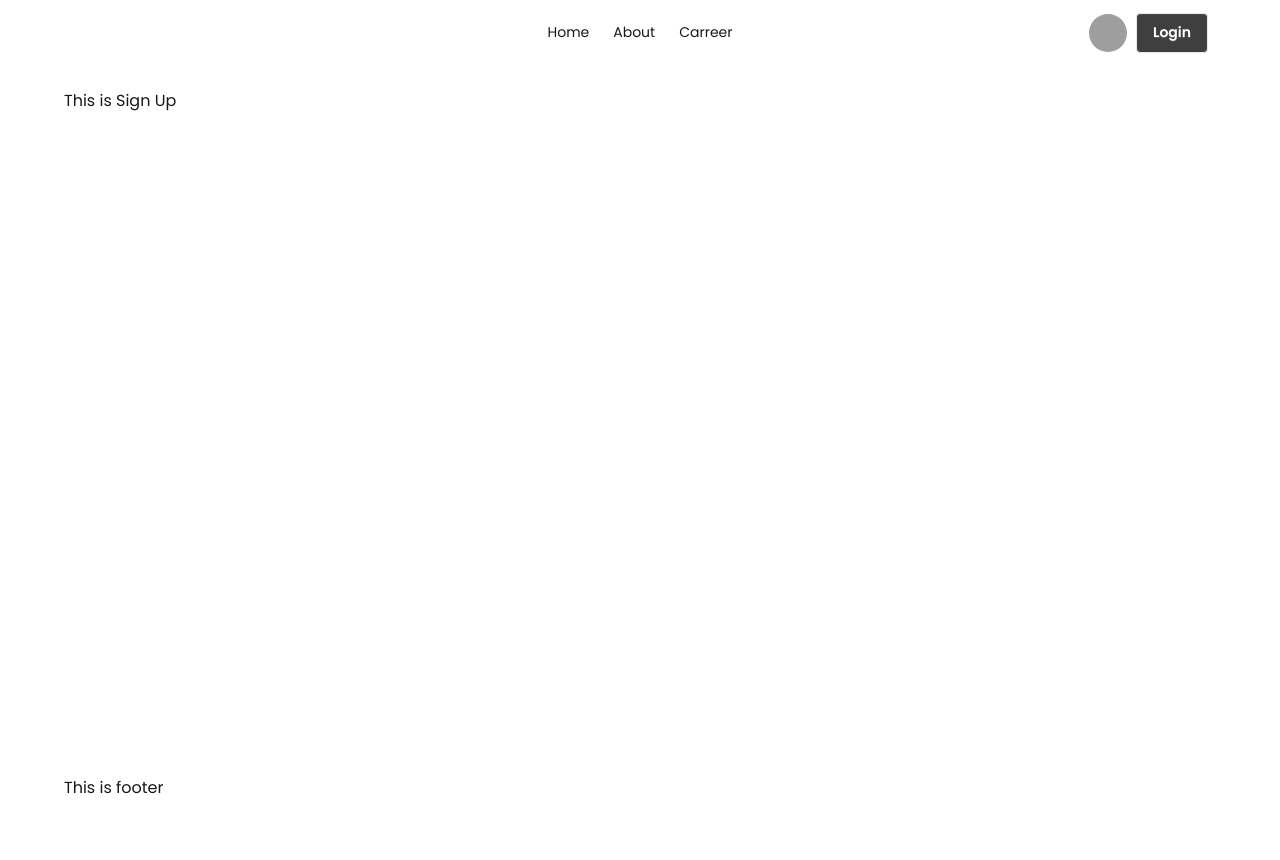
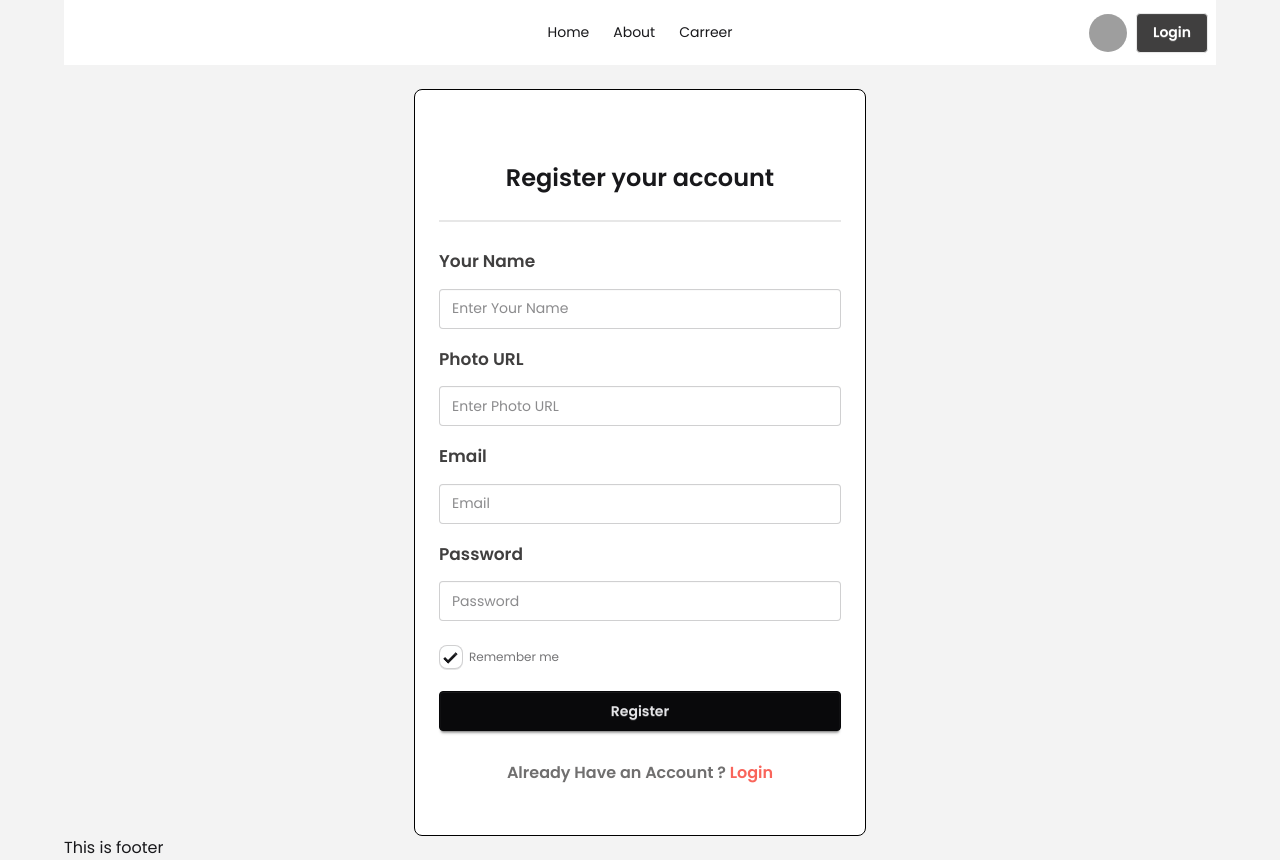
Before and after one commit to aspinchakma/Dragon-News, a React (Vite) app: page /signup in a window 1280 px wide. Before the commit the page ends 800 px from the top, so only its background shows below. Built offline with nearby package versions, Linux system fonts and the light colour scheme; no server answers; grey boxes are pictures that could not be loaded.

Commit message:
dynamically change the background color

```diff
--- a/src/components/SignUp.jsx
+++ b/src/components/SignUp.jsx
@@ -1,7 +1,88 @@
+import { useState } from "react";
+import { Link } from "react-router-dom";
+
 const SignUp = () => {
+  const [error, setError] = useState("");
+  const handleOnChange = (e) => {};
+
+  const handleSubmit = (e) => {
+    e.preventDefault();
+  };
   return (
     <div>
-      <h2>This is Sign Up</h2>
+      <div className="card bg-base-100 w-full  shrink-0 max-w-[452px] mx-auto border-1 border-black lg:py-[50px]">
+        <form className="card-body py-5" onSubmit={handleSubmit}>
+          <h3 className="text-center text-[24px] font-semibold">
+            Register your account
+          </h3>
+          <div className="divider h-[1px] border-0"></div>
+          <fieldset className="fieldset">
+            <label className="label text-[17px] mb-2 font-semibold text-[#403f3f]">
+              Your Name
+            </label>
+            <input
+              type="text"
+              name="name"
+              className="input w-full mb-3"
+              placeholder="Enter Your Name"
+              onChange={handleOnChange}
+              required
+            />
+            <label className="label text-[17px] mb-2 font-semibold text-[#403f3f]">
+              Photo URL
+            </label>
+            <input
+              type="text"
+              name="photo"
+              className="input w-full mb-3"
+              placeholder="Enter Photo URL"
+              onChange={handleOnChange}
+              required
+            />
+            <label className="label text-[17px] mb-2 font-semibold text-[#403f3f]">
+              Email
+            </label>
+            <input
+              type="email"
+              name="email"
+              className="input w-full mb-3"
+              placeholder="Email"
+              onChange={handleOnChange}
+              required
+            />
+            <label className="label text-[17px] mb-2 font-semibold text-[#403f3f]">
+              Password
+            </label>
+            <input
+              type="password"
+              name="password"
+              className="input w-full mb-3"
+              placeholder="Password"
+              onChange={handleOnChange}
+              required
+            />
+            <div></div>
+            <label className="label">
+              <input type="checkbox" defaultChecked className="checkbox" />
+              Remember me
+            </label>
+            <button className="btn btn-neutral mt-4">Register</button>
+            <div className="relative">
+              {error && (
+                <p className="text-center text-red-500 text-[14px] absolute top-1 left-1/2 -translate-x-1/2">
+                  {error}
+                </p>
+              )}
+            </div>
+          </fieldset>
+        </form>
+        <p className="text-center text-[#706f6f] font-semibold">
+          Already Have an Account ?{" "}
+          <Link className="text-[#f9655b]" to={`/signin`}>
+            Login
+          </Link>
+        </p>
+      </div>
     </div>
   );
 };
--- a/src/layouts/MainLayOut.jsx
+++ b/src/layouts/MainLayOut.jsx
@@ -7,7 +7,13 @@ import Navbar from "../components/Navbar";
 const MainLayOut = () => {
   const location = useLocation();
   return (
-    <div className="lg:w-[90%] mx-auto w-[95%] flex flex-col min-h-screen">
+    <div
+      className={`${
+        (location.pathname === "/signin" && "bg-[#f3f3f3]") ||
+        (location.pathname === "/signup" && "bg-[#f3f3f3]")
+      }`}
+    >
+      <div className={`lg:w-[90%] mx-auto w-[95%] flex flex-col min-h-screen`}>
         {location.pathname !== "/signin" && location.pathname !== "/signup" ? (
           <>
             <Header />
@@ -22,6 +28,7 @@ const MainLayOut = () => {
         </div>
         <Footer />
       </div>
+    </div>
   );
 };
 
```
Lines whose indentation alone changed are shown as unchanged.
